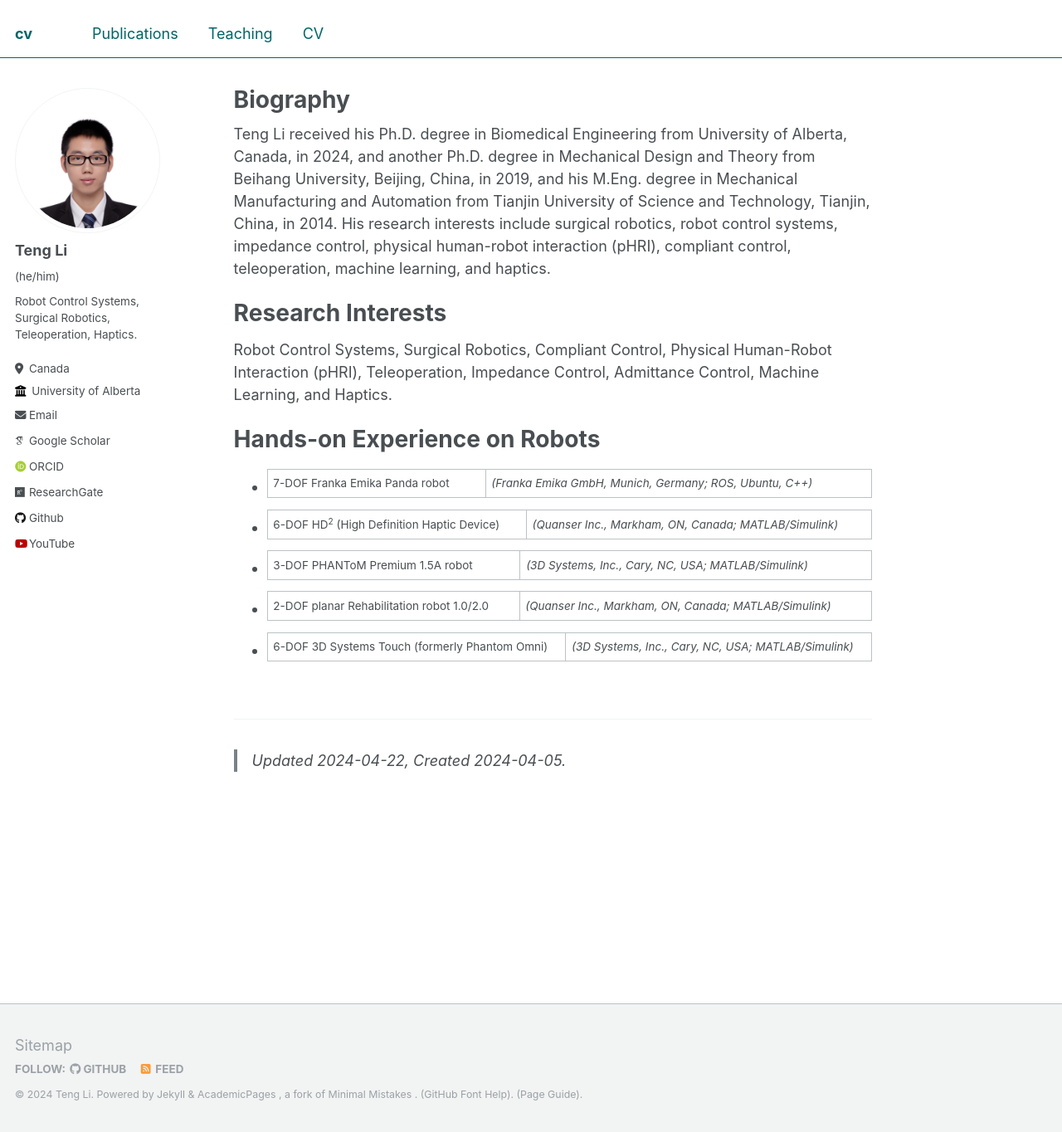
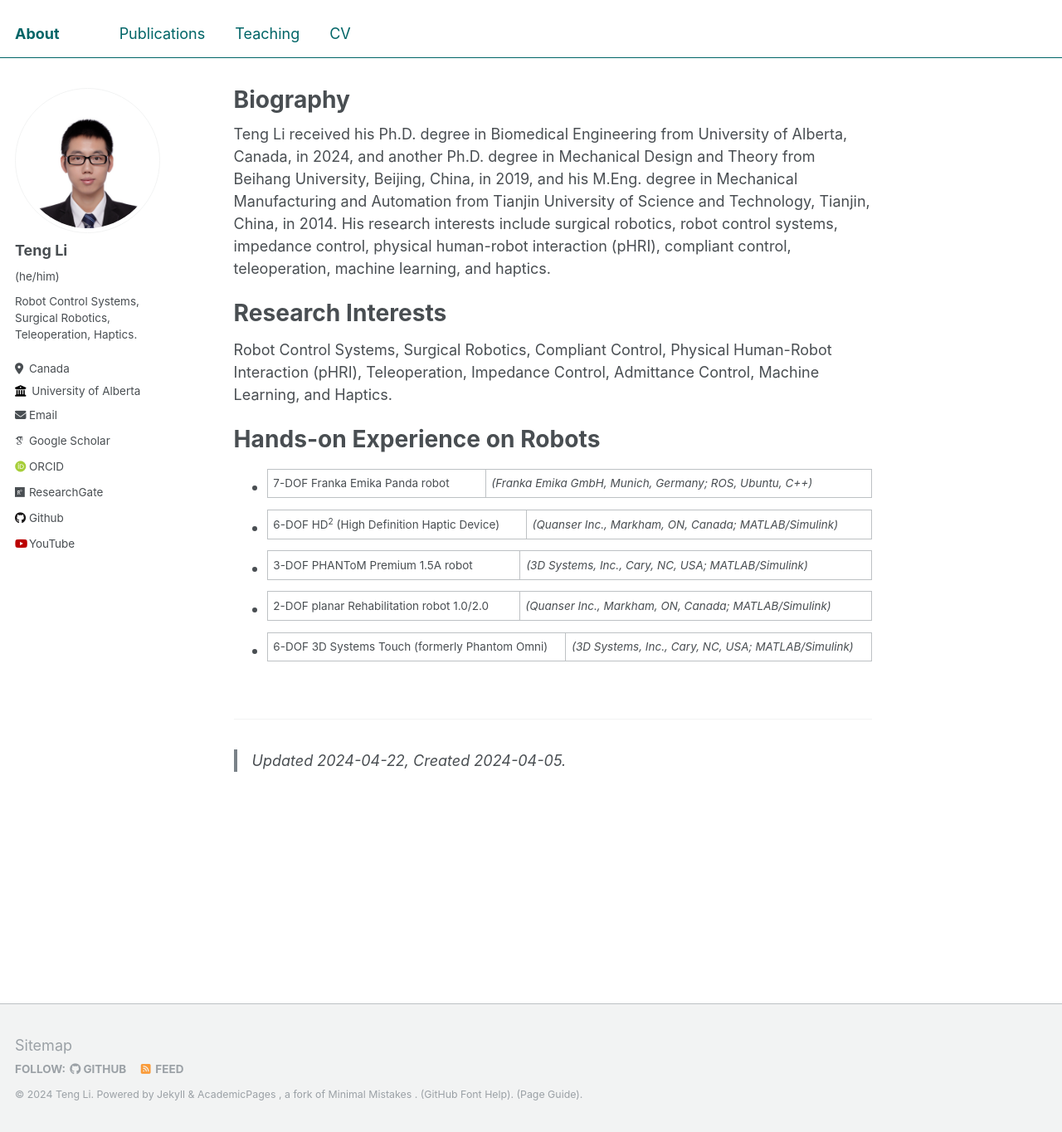
Before and after one commit to teng4/teng4.github.io, a Jekyll site: the page built from _pages/about.md, in a window 1280 px wide and 1364 px high. Shown: the whole window at 83% size. Built offline with Jekyll 4.4.1, drawn with Linux system fonts in a browser that asks for light colours; some web fonts are replaced.

Commit message:
Update masthead.html

```diff
--- a/_includes/masthead.html
+++ b/_includes/masthead.html
@@ -7,7 +7,7 @@
         <button><div class="navicon"></div></button>
         <ul class="visible-links">
 <!--           <li class="masthead__menu-item masthead__menu-item--lg"><a href="{{ base_path }}/">{{ site.title }}</a></li> -->
-          <li class="masthead__menu-item masthead__menu-item--lg"><a href="{{ base_path }}/">{{ "cv" }}</a></li> <!-- teng4 modified (20240507). -->
+          <li class="masthead__menu-item masthead__menu-item--lg"><a href="{{ base_path }}/cv">{{ site.title }}</a></li> <!-- teng4 modified (20240507). -->
           {% for link in site.data.navigation.main %}
             {% if link.url contains 'http' %}
               {% assign domain = '' %}
```
